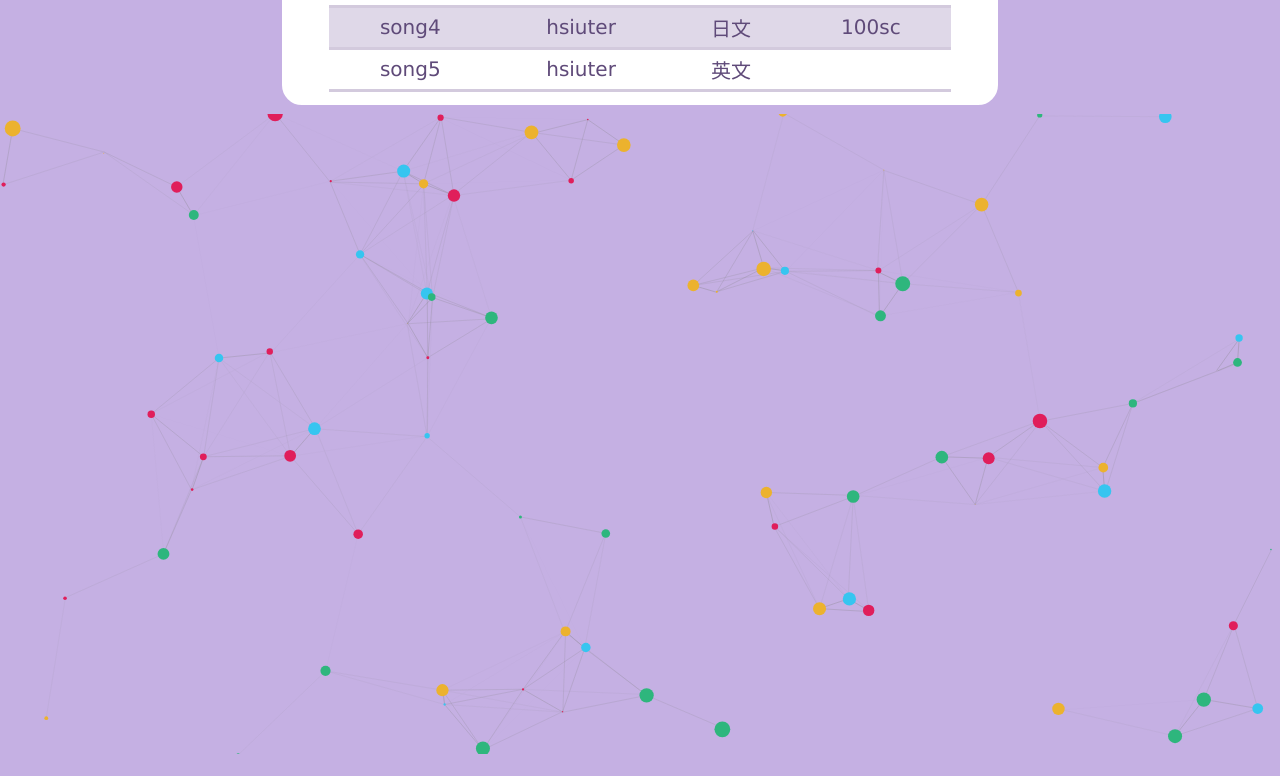
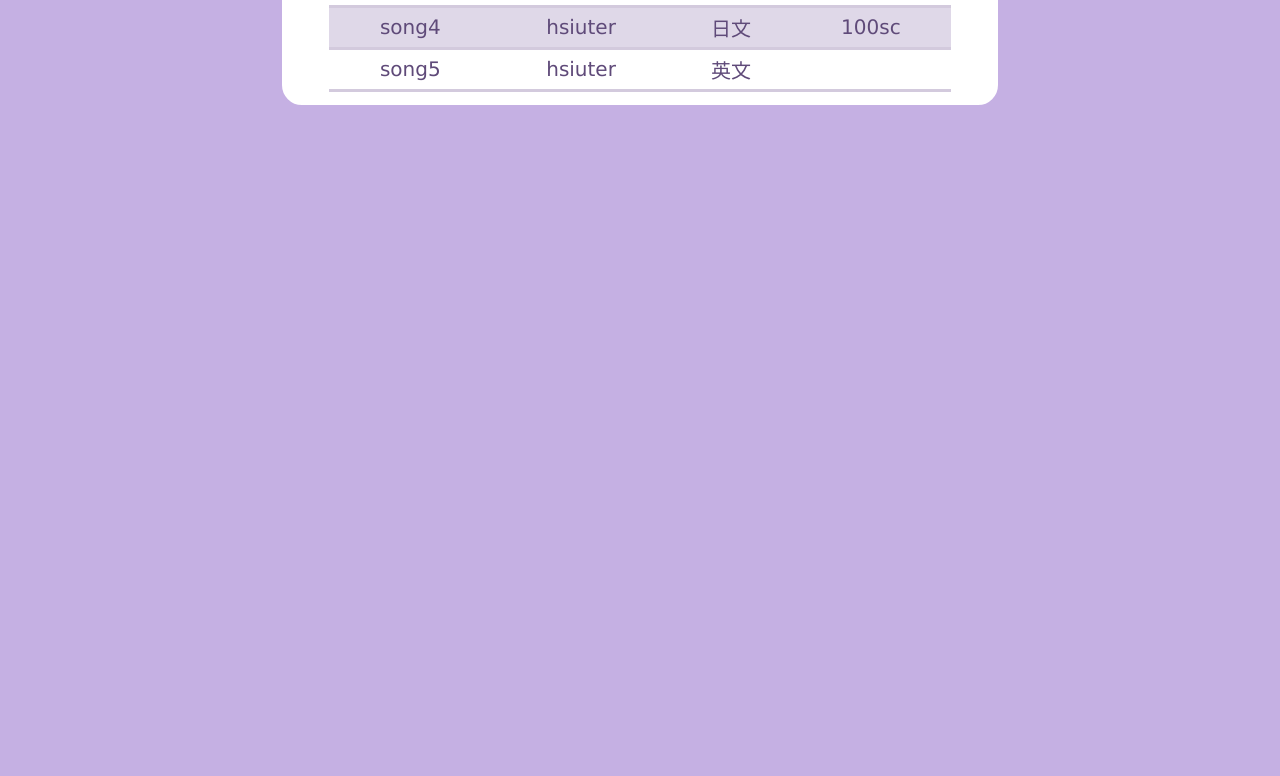
Before and after one commit to hsiuter/hsiuter.github.io, a plain HTML site: page index.html in a window 1280 px wide. Shown: the part 824-1600 px from the top of the page. After the commit the page ends 956 px from the top, so only its background shows below. Drawn offline with nearby package versions, Linux system fonts and the light colour scheme.

Commit message:
new particles-js

```diff
--- a/style.css
+++ b/style.css
@@ -180,3 +180,11 @@ button {
     text-decoration: none;
     color: rgb(95, 74, 121);
 }
+
+#particles-js {
+    position: absolute;
+    top: 0;
+    height: 100%;
+    width: 100%;
+    z-index: 0;
+}
```
